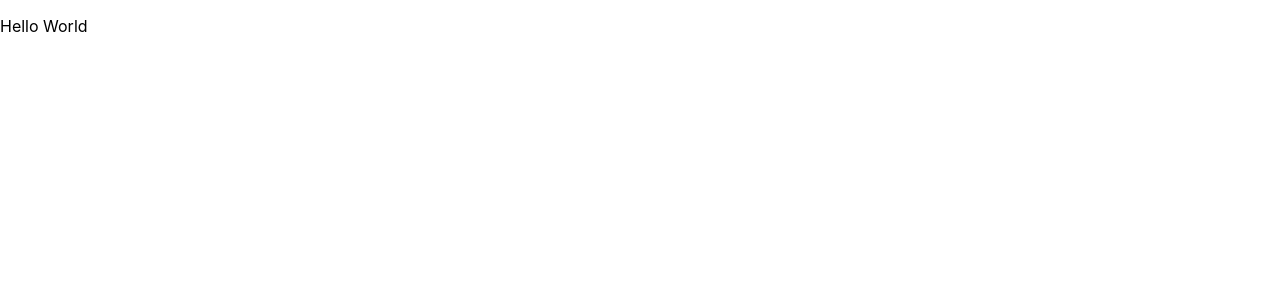
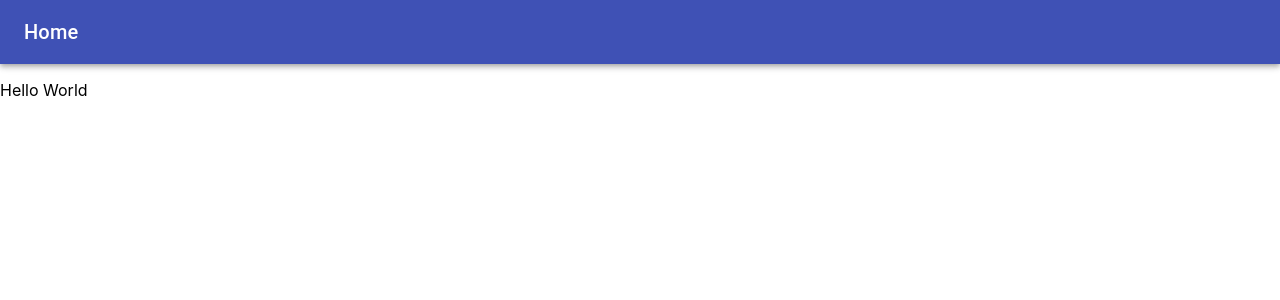
Before and after one commit to mterada1228/portfolio, a React (Create React App) app: page / in a window 1280 px wide. Shown: the top 300 px of the page. Built offline with nearby package versions, Linux system fonts and the light colour scheme.

Commit message:
AppBar を空で表示させてみる

```diff
--- a/src/App.tsx
+++ b/src/App.tsx
@@ -1,9 +1,15 @@
 import { FC } from "react";
 import Home from "./components/pages/Home";
+import AppAppBar from "./components/pages/AppAppBar";
 import "./App.css";
 
 const App: FC = () => {
-  return <Home />;
+  return (
+    <>
+      <AppAppBar />
+      <Home />
+    </>
+  );
 };
 
 export default App;
--- /dev/null
+++ b/src/components/pages/AppAppBar.tsx
@@ -0,0 +1,18 @@
+import { FC } from "react";
+import AppBar from "@material-ui/core/AppBar";
+import Toolbar from "@material-ui/core/Toolbar";
+import Typography from "@material-ui/core/Typography";
+
+const AppAppBar: FC = () => {
+  return (
+    <div>
+      <AppBar position="static">
+        <Toolbar>
+          <Typography variant="h6">Home</Typography>
+        </Toolbar>
+      </AppBar>
+    </div>
+  );
+};
+
+export default AppAppBar;
```
Also changed, not shown: 1 other file (tests, documents, lock files or other folders).
